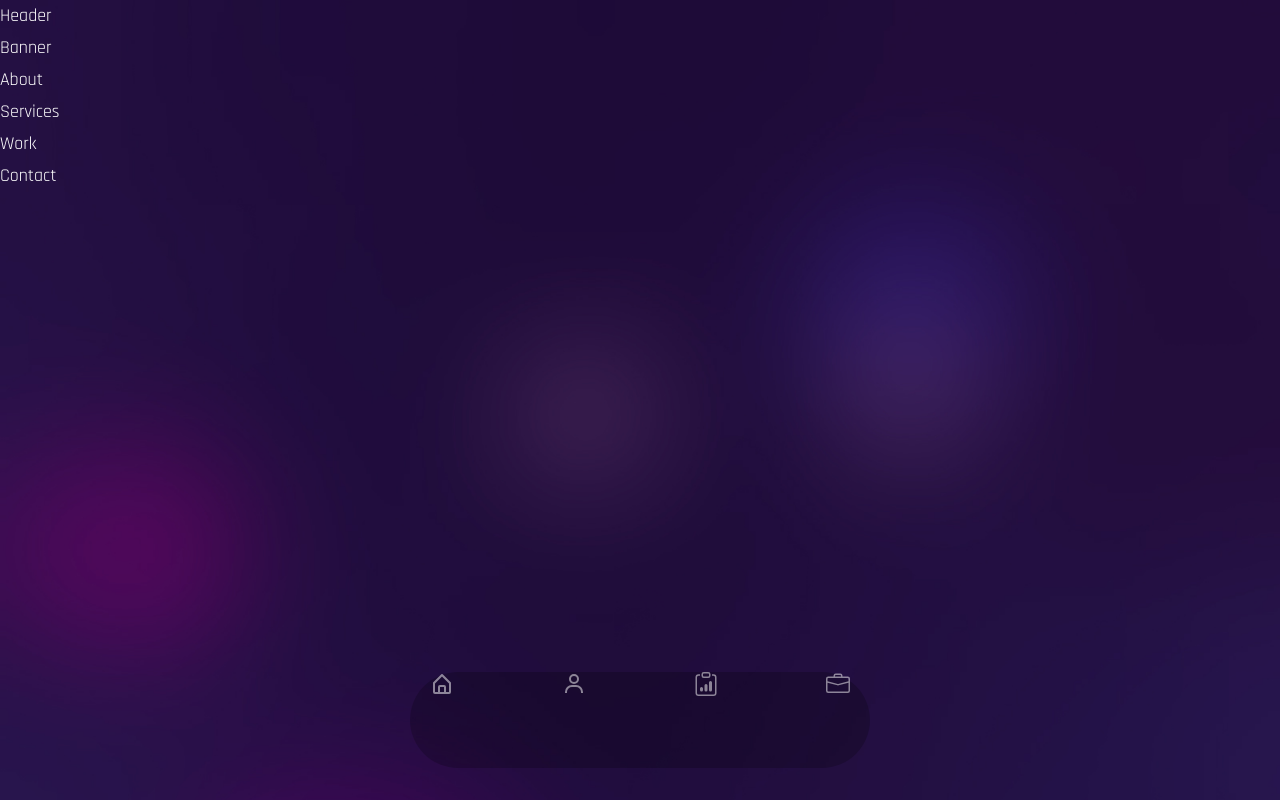
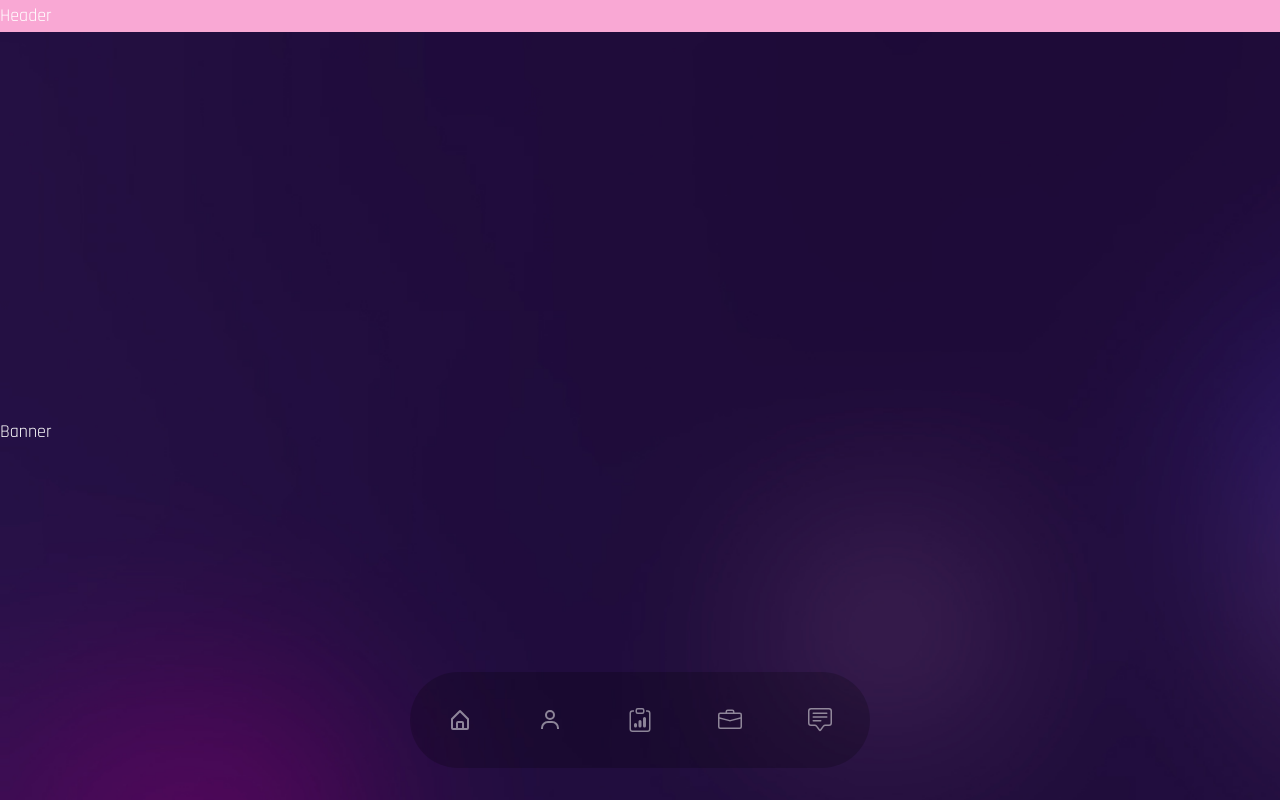
Before and after one commit to Lucas-Gualberto94/lucas-gualberto94.github.io, a React (Create React App) app: page / in a window 1280 px wide. Shown: the top 800 px of the page. Built offline with nearby package versions, Linux system fonts and the light colour scheme; the HTML template or start-up script is replaced by a standard one; a web font is replaced by a local one.

Commit message:
finishing nav section

```diff
--- a/src/components/About.js
+++ b/src/components/About.js
@@ -1,7 +1,11 @@
 import React from 'react';
 
 const About = () => {
-  return <div>About</div>;
+  return (
+    <div className='section' id='about'>
+      About
+    </div>
+  );
 };
 
 export default About;
--- a/src/components/Banner.js
+++ b/src/components/Banner.js
@@ -1,7 +1,11 @@
 import React from 'react';
 
 const Banner = () => {
-  return <div>Banner</div>;
+  return (
+    <div className='section' id='home'>
+      Banner
+    </div>
+  );
 };
 
 export default Banner;
--- a/src/components/Contact.js
+++ b/src/components/Contact.js
@@ -1,7 +1,11 @@
 import React from 'react';
 
 const Contact = () => {
-  return <div>Contact</div>;
+  return (
+    <div className='section' id='contact'>
+      Contact
+    </div>
+  );
 };
 
 export default Contact;
--- a/src/components/Header.js
+++ b/src/components/Header.js
@@ -1,7 +1,7 @@
 import React from 'react';
 
 const Header = () => {
-  return <div>Header</div>;
+  return <div className='bg-pink-300'>Header</div>;
 };
 
 export default Header;
--- a/src/components/Nav.js
+++ b/src/components/Nav.js
@@ -2,7 +2,7 @@
 
 // import incons
 import {BiHomeAlt, BiUser} from 'react-icons/bi';
-import {BsClipboardData, BsBriefcase, BsChatSquare } from 'react-icons/bs';
+import {BsClipboardData, BsBriefcase, BsChatSquareText } from 'react-icons/bs';
 
 //link
 import { Link } from 'react-scroll';
@@ -13,18 +13,56 @@
       <div className='container mx-auto'>
         {/* nav inner */}
         <div className='w-full bg-black/20 h-[96px]  backdrop-2xl rounded-full
-        max-w-[460px] mx-auto px-5 flex justify-between text-2xl text-white/50 '>
-          <Link>
+        max-w-[460px] mx-auto px-5 flex justify-between items-center text-2xl text-white/50 '>
+          <Link
+            to='home'
+            activeClass='active'
+            smooth={true}
+            spy={true}
+            className='cursor-pointer w-[60px] h-[60px] flex items-center
+          justify-center'
+          >
             <BiHomeAlt />
           </Link>
-          <Link>
+          <Link
+            to='about'
+            activeClass='active'
+            smooth={true}
+            spy={true}
+            className='cursor-pointer w-[60px] h-[60px] flex items-center
+            justify-center'
+          >
             <BiUser />
           </Link>
-          <Link>
+          <Link
+            to='services'
+            activeClass='active'
+            smooth={true}
+            spy={true}
+            className='cursor-pointer w-[60px] h-[60px] flex items-center
+            justify-center'
+          >
             <BsClipboardData />
           </Link>
-          <Link>
+          <Link
+            to='work'
+            activeClass='active'
+            smooth={true}
+            spy={true}
+            className='cursor-pointer w-[60px] h-[60px] flex items-center
+            justify-center'
+          >
             <BsBriefcase />
+          </Link>
+          <Link
+            to='contact'
+            activeClass='active'
+            smooth={true}
+            spy={true}
+            className='cursor-pointer w-[60px] h-[60px] flex items-center
+            justify-center'
+          >
+            <BsChatSquareText />
           </Link>
         </div>
       </div>
--- a/src/components/Services.js
+++ b/src/components/Services.js
@@ -1,7 +1,11 @@
 import React from 'react';
 
 const Services = () => {
-  return <div>Services</div>;
+  return (
+    <div className='section' id='services'>
+      Services
+    </div>
+  );
 };
 
 export default Services;
--- a/src/components/Work.js
+++ b/src/components/Work.js
@@ -1,7 +1,11 @@
 import React from 'react';
 
 const Work = () => {
-  return <div>Work</div>;
+  return (
+    <div className='section' id='work'>
+      Work
+    </div>
+  );
 };
 
 export default Work;
```
